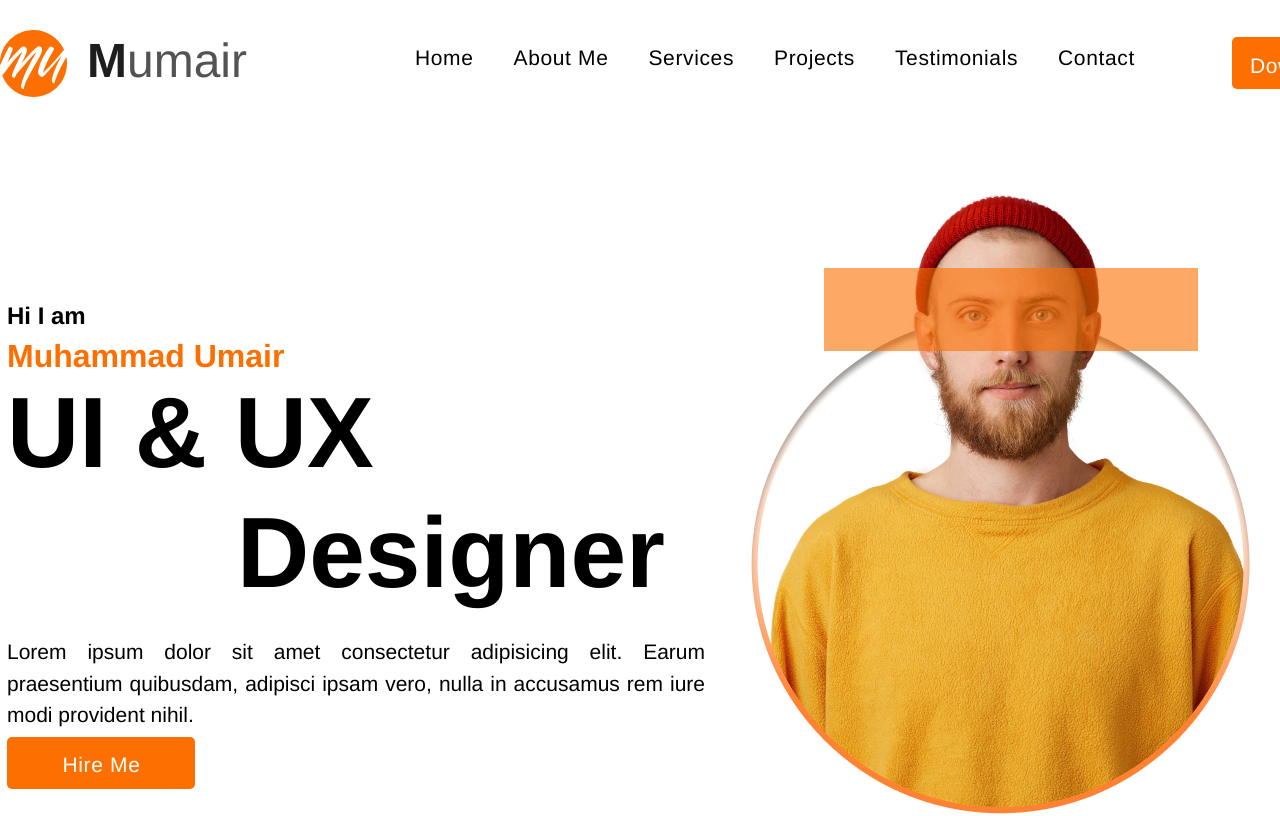
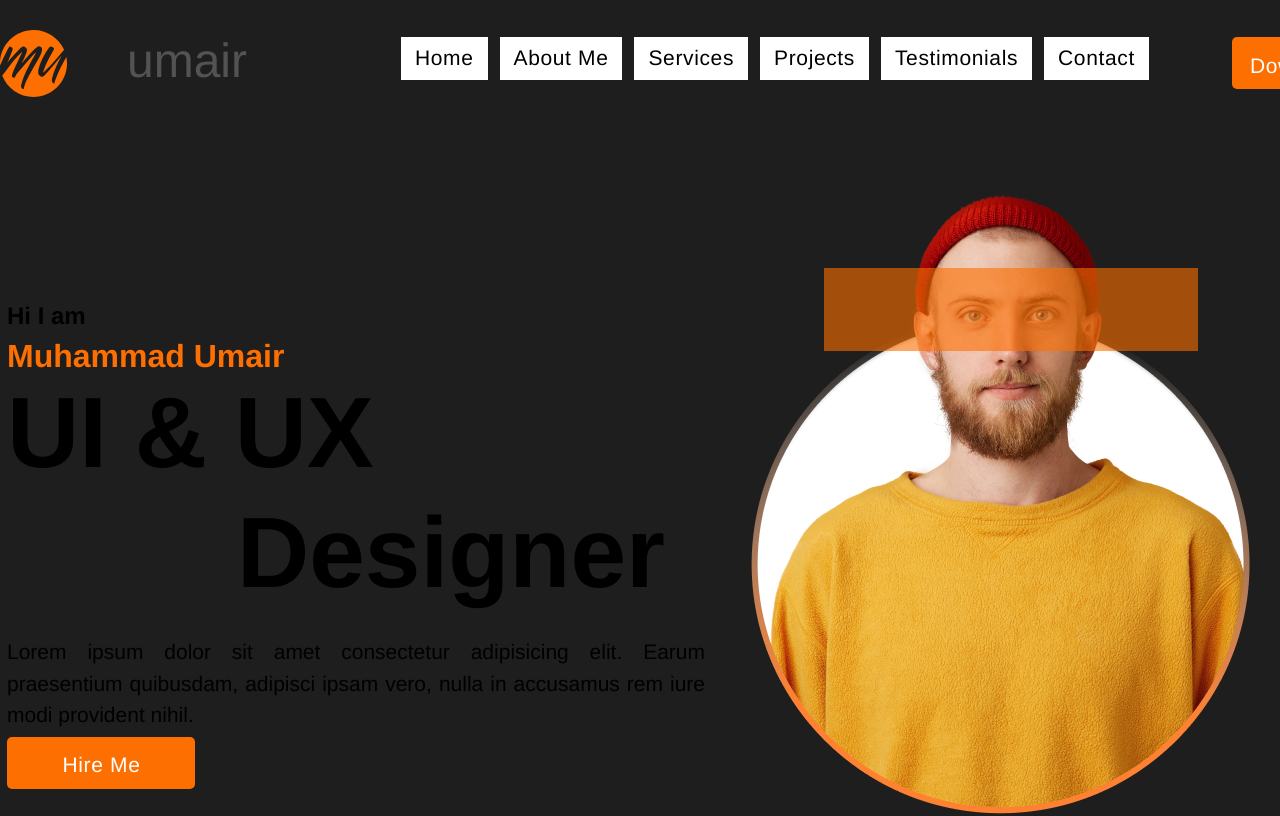
Before and after one commit to nznazmulhuda/portfolio-assignment-dark, a React (Vite) app: page / in a window 1280 px wide. Shown: the top 816 px of the page. Built offline with nearby package versions, Linux system fonts and the light colour scheme.

Commit message:
repo change and dark theme setup

```diff
--- a/index.html
+++ b/index.html
@@ -1,12 +1,12 @@
 <!DOCTYPE html>
-<html lang="en">
+<html lang="en" data-theme="light">
 	<head>
 		<meta charset="UTF-8" />
 		<link rel="icon" type="image/svg+xml" href="/logo.png" />
 		<meta name="viewport" content="width=device-width, initial-scale=1.0" />
 		<title>Portfolio</title>
 	</head>
-	<body>
+	<body class="bg-[#1E1E1E]">
 		<div id="root"></div>
 		<script type="module" src="/src/main.jsx"></script>
 	</body>
--- a/tailwind.config.js
+++ b/tailwind.config.js
@@ -36,5 +36,8 @@ export default {
 			},
 		},
 		plugins: [import("daisyui")],
+		daisyui: {
+			themes: ["light", "dark"],
+		},
 	},
 };
```
